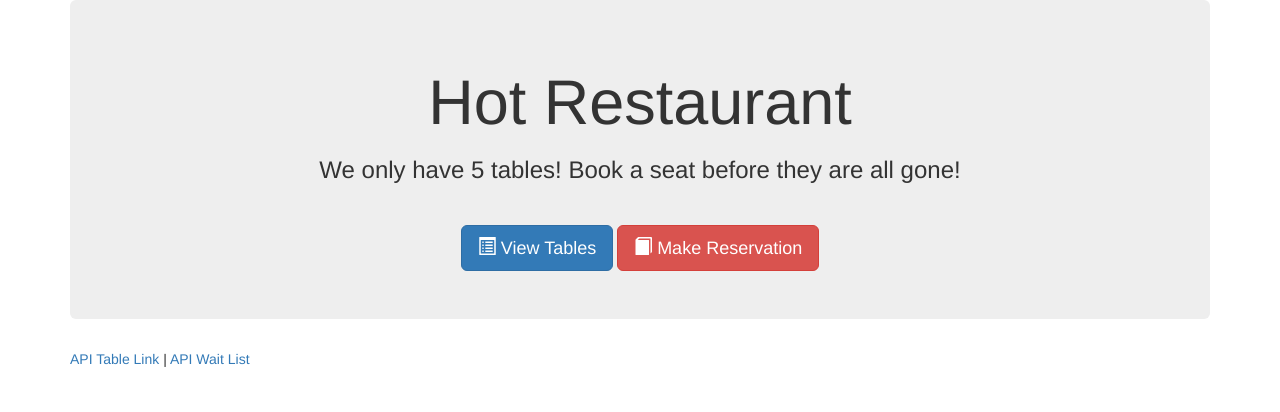
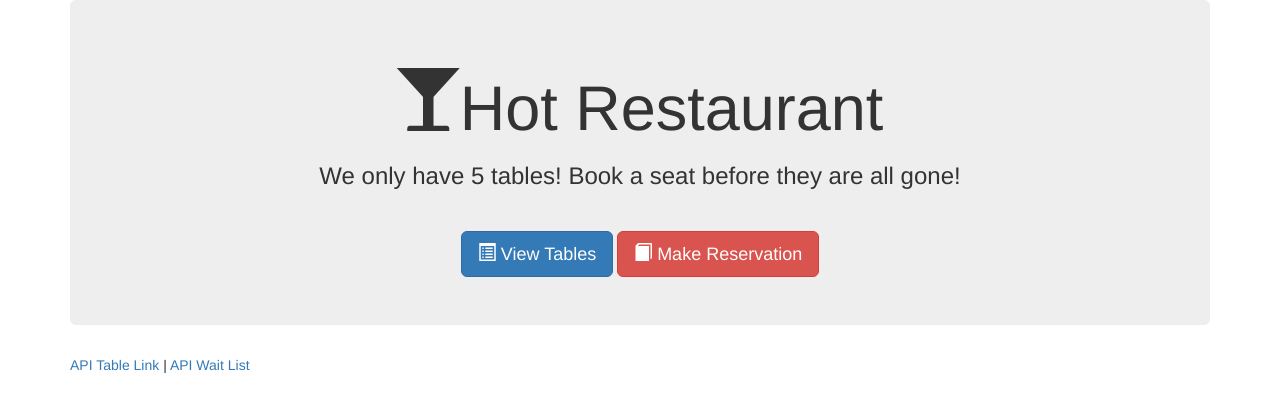
Before and after one commit to justincrywolf/hotRestaurant, a plain HTML site: page index.html in a window 1280 px wide. Drawn offline with nearby package versions, Linux system fonts and the light colour scheme.

Commit message:
martini glass

```diff
--- a/index.html
+++ b/index.html
@@ -15,7 +15,7 @@
     <div class="container">
         <div class="jumbotron">
             <div class="text-center">
-                <h1>Hot Restaurant</h1>
+                <h1><span class="glyphicon glyphicon-glass"></span>Hot Restaurant</h1>
                 <h3>We only have 5 tables! Book a seat before they are all gone!</h3>
                 <hr>
                 <a href="/addtable">
```
